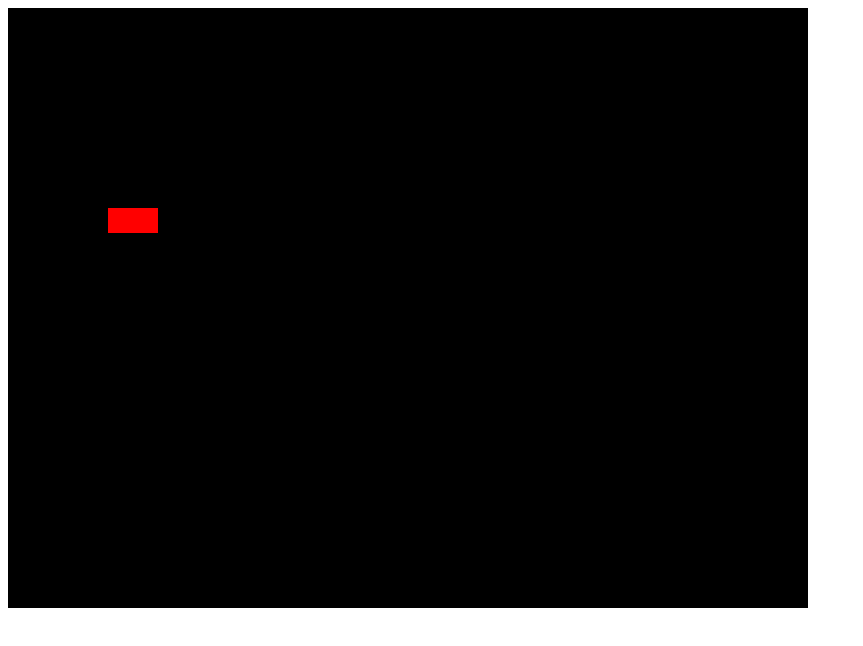
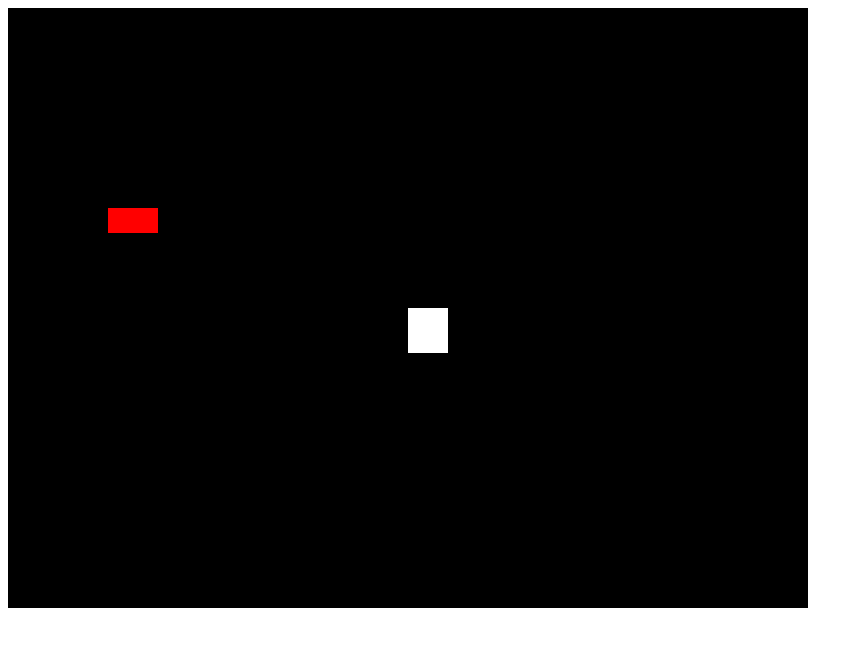
Before and after one commit to sizif/pongjs, a plain HTML site: page index.html in a window 1280 px wide. Shown: the whole page, without its empty margins (0-863 px from the left). Drawn offline with Linux system fonts and the light colour scheme.

Commit message:
add a white rect with its top-left corner in the middle of the canvas

```diff
--- a/index.html
+++ b/index.html
@@ -19,6 +19,8 @@
 		canvasContext.fillRect(0,0,canvas.width,canvas.height);
 		canvasContext.fillStyle = 'red';
 		canvasContext.fillRect(100,200,50,25);
+		canvasContext.fillStyle = 'white';
+		canvasContext.fillRect(400,300,40,45);
 	}
 
 	</script>
```
